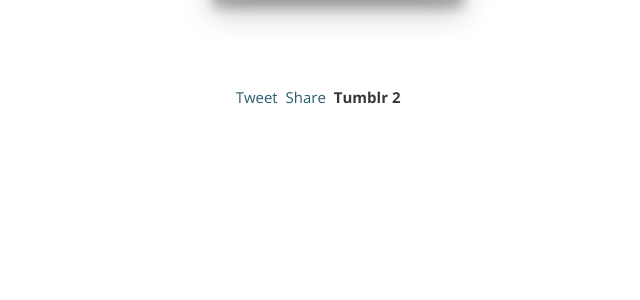
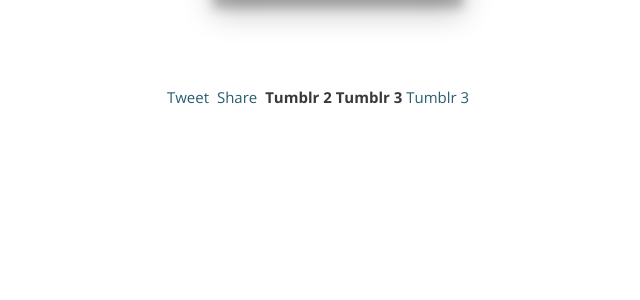
Before and after one commit to degeist/book-cover-generator, a Django app: template bcg/templates/view.html in a window 1280 px wide. Shown: the part 432-732 px from the top of the page, without its empty margins (302-942 px from the left). Run offline with Django 3.2, Linux system fonts and the light colour scheme; the template is opened without the code that fills it: most values are stand-ins (such as "Sample title", 1, 10 or a date in 2020); parts of the project's set-up code (start-up, migrations or seed data) failed here and were passed over; some libraries are stand-ins or nearby versions.

Commit message:
Tumblr test 3

```diff
--- a/bcg/templates/view.html
+++ b/bcg/templates/view.html
@@ -48,10 +48,14 @@
 
 						<b>Tumblr 2</b>
 
+							<a class="tumblr-share-button" data-color="blue" data-notes="none" href="https://embed.tumblr.com/share"></a>
+								<script>!function(d,s,id){var js,ajs=d.getElementsByTagName(s)[0];if(!d.getElementById(id)){js=d.createElement(s);js.id=id;js.src="https://secure.assets.tumblr.com/share-button.js";ajs.parentNode.insertBefore(js,ajs);}}(document, "script", "tumblr-js");</script>
+							</a>
 
-							<a class="tumblr-share-button" data-color="blue" data-notes="none" href="https://embed.tumblr.com/share"></a>
-							<script>!function(d,s,id){var js,ajs=d.getElementsByTagName(s)[0];if(!d.getElementById(id)){js=d.createElement(s);js.id=id;js.src="https://secure.assets.tumblr.com/share-button.js";ajs.parentNode.insertBefore(js,ajs);}}(document, "script", "tumblr-js");</script>
-						</a>
+							<b>Tumblr 3</b>
+							<a href="https://www.tumblr.com/widgets/share/tool?posttype=photo&content=http%3A%2F%2Fres.cloudinary.com%2Fgeist%2Fimage%2Fupload%2Fl_static%3Adp-cutout3.png%2Fl_static%3Adanphil-headline.png%2Cw_500%2Cy_10%2Cg_north%2Fl_text%3AOpen%2520Sans_40_bold%3AHello%2520mate%2Cg_south%2Cy_50%2Cw_500%2Cc_fit%2Cco_rgb%3AFFFFFF%2Fw_500%2Ch_660%2Cc_fill%2Fv1469572387%2Ftueex4hy6illboejh8fu.jpg&caption=Dan%20and%20Phil%20go%20outside&canonicalUrl=https%3A%2F%2Fdanandphil.herokuapp.com%2Fartboard%2Fv1469572387%2Ftueex4hy6illboejh8fu.jpg%2F%3Fcutout%3Ddp-cutout3.png%26text%3DHello%2520mate&shareSource=tumblr_share_button">Tumblr 3</a>
+
+
 				  </li>
 				  <li>
 						<a href="http://res.cloudinary.com/geist/image/upload/l_static:{{ cutout }}/l_static:danphil-headline.png,w_500,y_10,g_north/l_text:Open%20Sans_40_bold:{{ text|urlencode:"" }},g_south,y_50,w_500,c_fit,co_rgb:FFFFFF/w_500,h_660,c_fill/{{ version_id }}/{{ image_id }}.{{ image_extension }}" download="DanAndPhilGoOutside.jpg">
```
